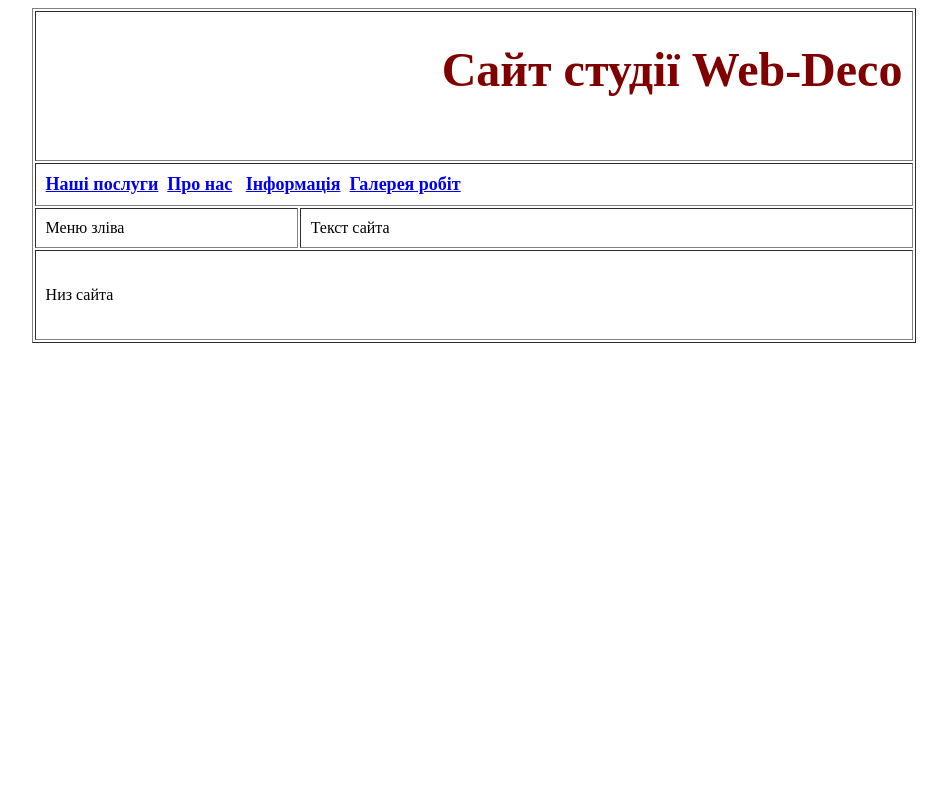
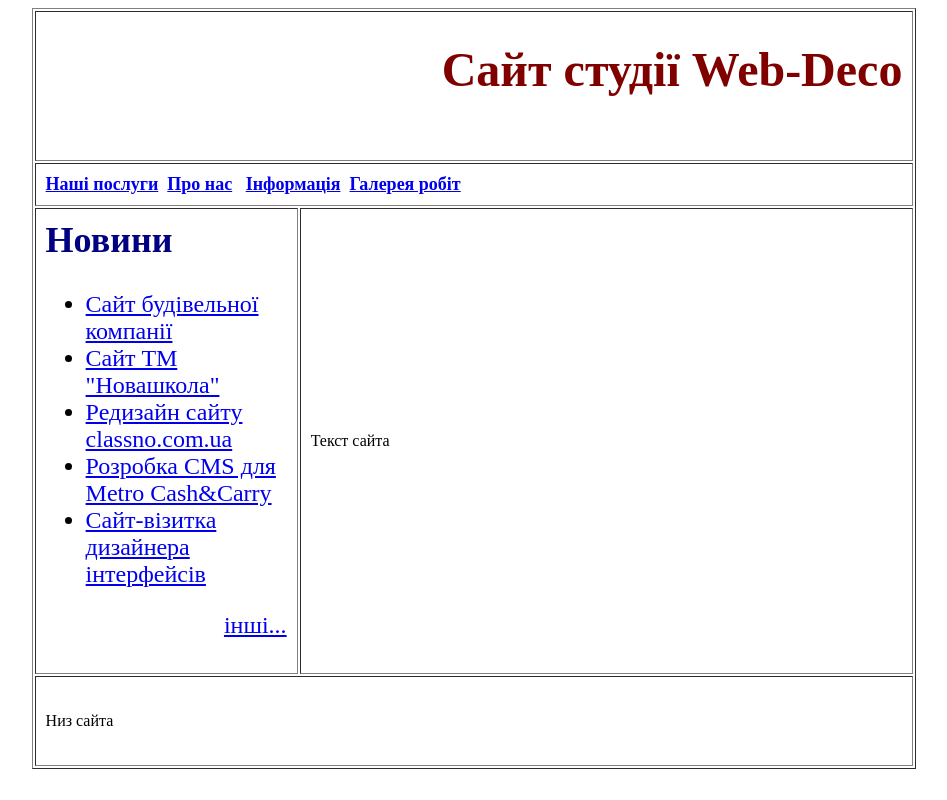
Before and after one commit to VladFil26/WebDeko, a plain HTML site: page index.html in a window 1280 px wide. Shown: the whole page, without its empty margins (166-1113 px from the left). Drawn offline with Linux system fonts and the light colour scheme.

Commit message:
07 Menu left

```diff
--- a/index.html
+++ b/index.html
@@ -15,7 +15,18 @@
 </td>
 </tr>
 	<tr>
-<td width="30%" valign="top">Меню зліва</td>
+<td width="30%" valign="top">
+
+<font size="5" color="navy"><h2>Новини</h2></font>
+<font size="5">
+<ul>
+<li><a href="#">Сайт будівельної компанії</a></li>
+<li><a href="#">Сайт ТМ "Новашкола"</a></li>
+<li><a href="#">Редизайн сайту classno.com.ua</a></li>
+<li><a href="#">Розробка CMS для Metro Cash&Carry</a></li>
+<li><a href="#">Сайт-візитка дизайнера інтерфейсів</a></li>
+<p align="right"><a href="#">інші...</a></p>
+</td>
 <td width ="70%">Текст сайта</td>
 </tr>
 <tr>
```
